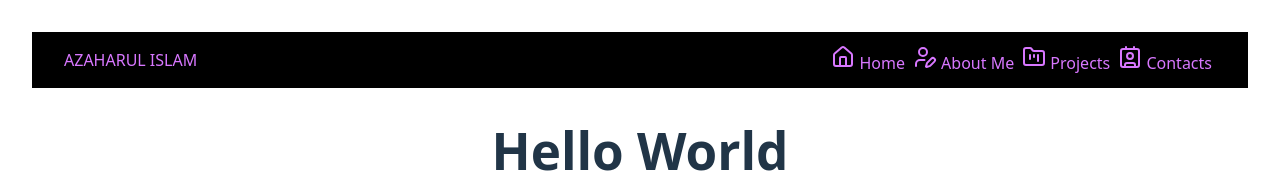
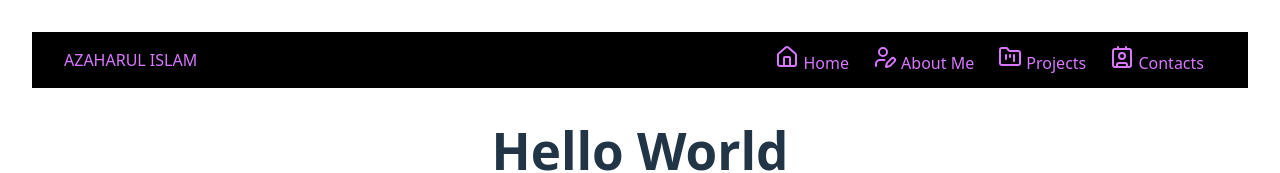
Before and after one commit to Azaharulislam171/react_v1, a React (Vite) app: page / in a window 1280 px wide. Shown: the top 173 px of the page. Built offline with nearby package versions, Linux system fonts and the light colour scheme.

Commit message:
changed the li padding for navbar

```diff
--- a/src/components/Navbar2.module.css
+++ b/src/components/Navbar2.module.css
@@ -19,7 +19,8 @@ ul{
 }
 
 li{
-    padding:4px;
+    padding:12px;
+    text-align: center;
 }
 
 @media (max-width: 600px){
```
